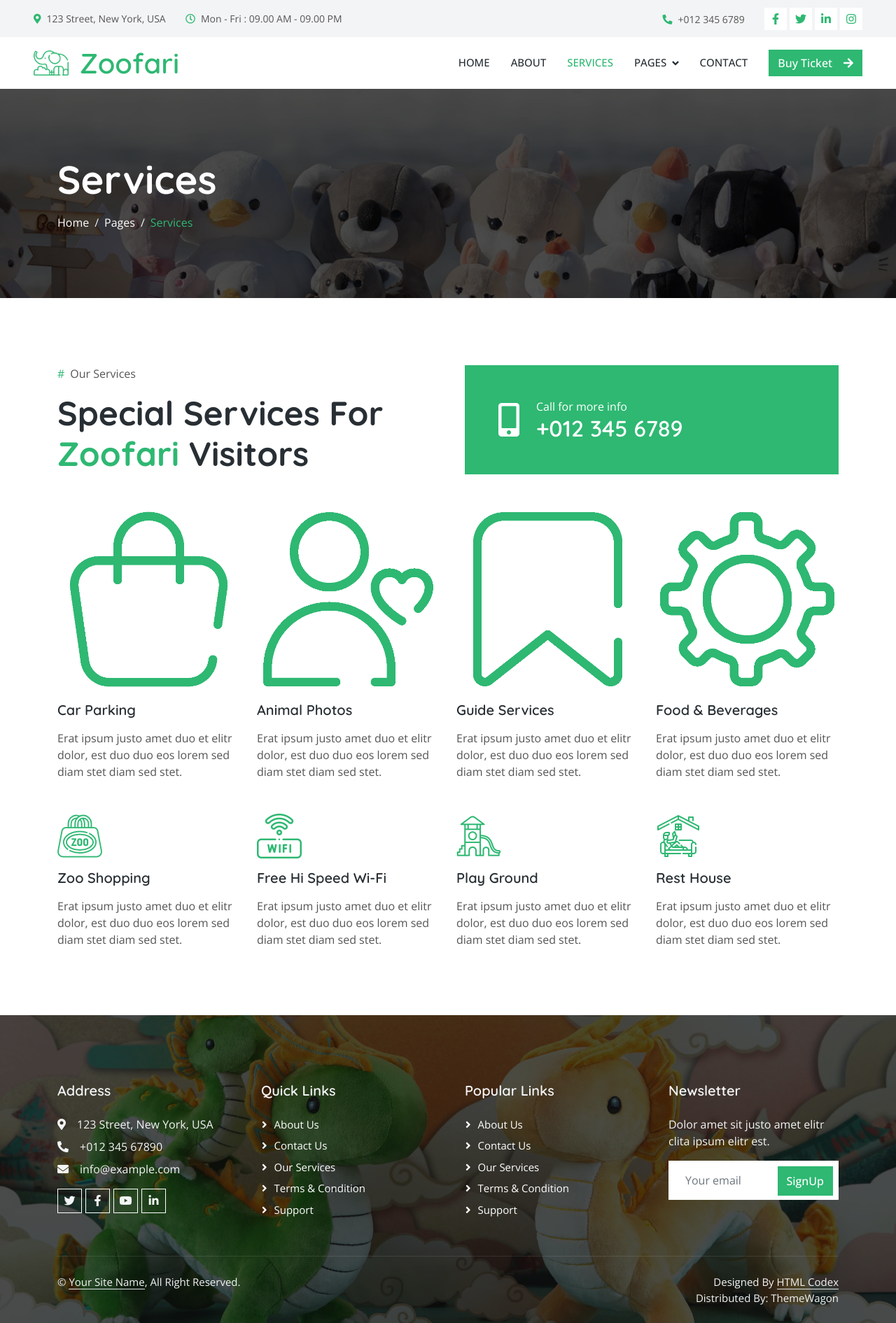
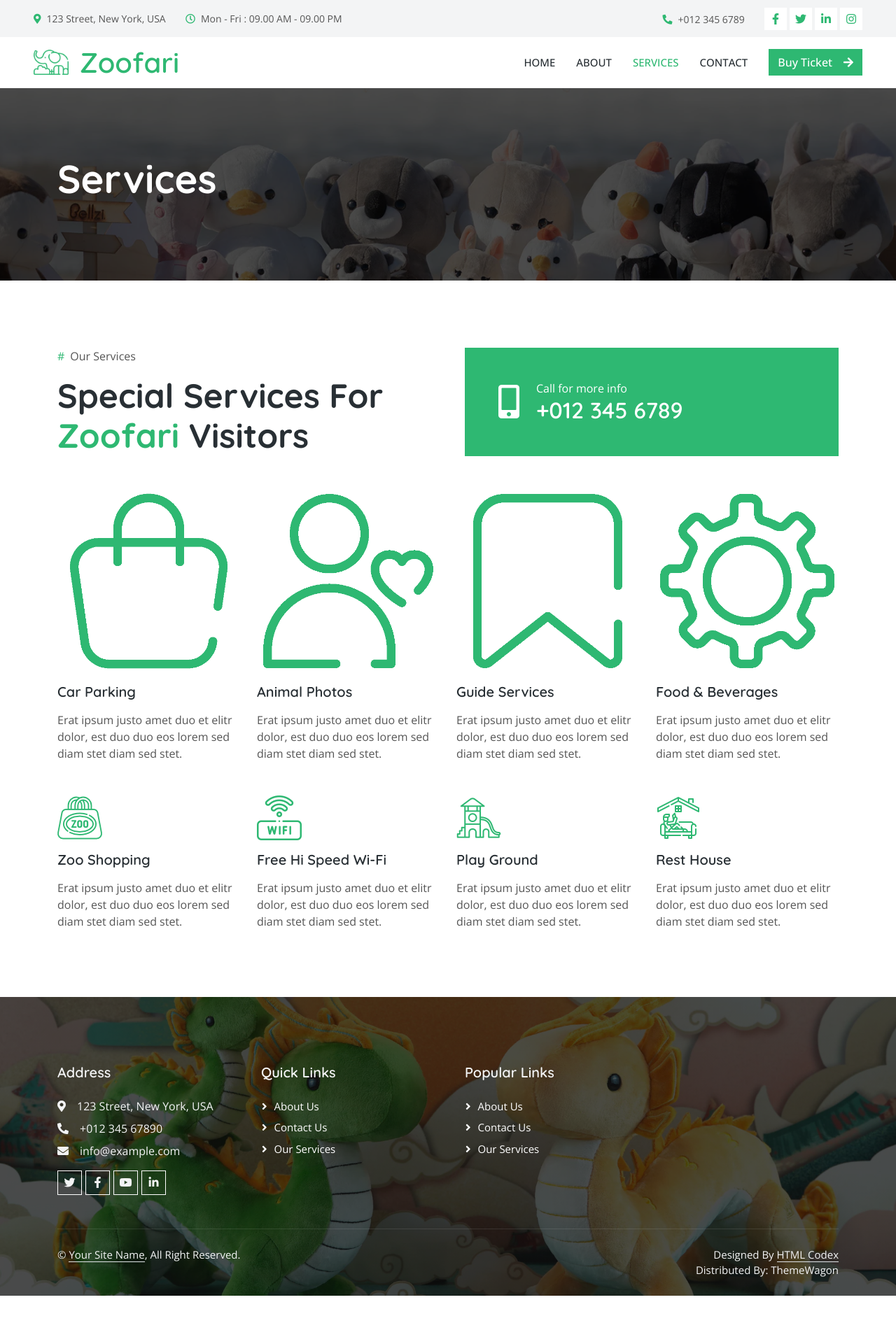
Before and after one commit to DimaGorp/Online-Magazine-CI-CD, a Django app: page /service/ in a window 1280 px wide. Shown: the whole page at 70% size. After the commit the page ends 1852 px from the top, so only its background shows below. Run offline with Django 3.2, Linux system fonts and the light colour scheme; some libraries are stand-ins or nearby versions.

Commit message:
completed basic templates setup

```diff
--- a/src/online_shop/mvc/templates/service/service.html
+++ b/src/online_shop/mvc/templates/service/service.html
@@ -8,7 +9,7 @@
     <meta content="" name="description" />
 
     <!-- Favicon -->
-    <link href="img/favicon.ico" rel="icon" />
+    <link href="{% static 'img/favicon.ico'%}" rel="icon" />
 
     <!-- Google Web Fonts -->
     <link rel="preconnect" href="https://fonts.googleapis.com" />
@@ -29,15 +30,15 @@
     />
 
     <!-- Libraries Stylesheet -->
-    <link href="lib/animate/animate.min.css" rel="stylesheet" />
-    <link href="lib/lightbox/css/lightbox.min.css" rel="stylesheet" />
-    <link href="lib/owlcarousel/assets/owl.carousel.min.css" rel="stylesheet" />
+    <link href="{% static 'lib/animate/animate.min.css'%}" rel="stylesheet" />
+    <link href="{% static 'lib/lightbox/css/lightbox.min.css'%}" rel="stylesheet" />
+    <link href="{% static 'lib/owlcarousel/assets/owl.carousel.min.css'%}" rel="stylesheet" />
 
     <!-- Customized Bootstrap Stylesheet -->
-    <link href="css/bootstrap.min.css" rel="stylesheet" />
+    <link href="{% static 'css/bootstrap.min.css'%}" rel="stylesheet" />
 
     <!-- Template Stylesheet -->
-    <link href="css/style.css" rel="stylesheet" />
+    <link href="{% static 'css/style.css'%}" rel="stylesheet" />
   </head>
 
   <body>
@@ -112,25 +113,10 @@
       </button>
       <div class="collapse navbar-collapse py-4 py-lg-0" id="navbarCollapse">
         <div class="navbar-nav ms-auto">
-          <a href="index.html" class="nav-item nav-link">Home</a>
-          <a href="about.html" class="nav-item nav-link">About</a>
-          <a href="service.html" class="nav-item nav-link active">Services</a>
-          <div class="nav-item dropdown">
-            <a
-              href="#"
-              class="nav-link dropdown-toggle"
-              data-bs-toggle="dropdown"
-              >Pages</a
-            >
-            <div class="dropdown-menu rounded-0 rounded-bottom m-0">
-              <a href="animal.html" class="dropdown-item">Our Animals</a>
-              <a href="membership.html" class="dropdown-item">Membership</a>
-              <a href="visiting.html" class="dropdown-item">Visiting Hours</a>
-              <a href="testimonial.html" class="dropdown-item">Testimonial</a>
-              <a href="404.html" class="dropdown-item">404 Page</a>
-            </div>
-          </div>
-          <a href="contact.html" class="nav-item nav-link">Contact</a>
+          <a href="{% url 'index'%}" class="nav-item nav-link">Home</a>
+          <a href="{% url 'about'%}" class="nav-item nav-link">About</a>
+          <a href="{% url 'service'%}" class="nav-item nav-link active">Services</a>
+          <a href="{% url 'contact'%}" class="nav-item nav-link">Contact</a>
         </div>
         <a href="" class="btn btn-primary"
           >Buy Ticket<i class="fa fa-arrow-right ms-3"></i
@@ -146,19 +132,6 @@
     >
       <div class="container py-5">
         <h1 class="display-4 text-white mb-3 animated slideInDown">Services</h1>
-        <nav aria-label="breadcrumb animated slideInDown">
-          <ol class="breadcrumb mb-0">
-            <li class="breadcrumb-item">
-              <a class="text-white" href="#">Home</a>
-            </li>
-            <li class="breadcrumb-item">
-              <a class="text-white" href="#">Pages</a>
-            </li>
-            <li class="breadcrumb-item text-primary active" aria-current="page">
-              Services
-            </li>
-          </ol>
-        </nav>
       </div>
     </div>
     <!-- Page Header End -->
@@ -318,33 +291,12 @@
             <a class="btn btn-link" href="">About Us</a>
             <a class="btn btn-link" href="">Contact Us</a>
             <a class="btn btn-link" href="">Our Services</a>
-            <a class="btn btn-link" href="">Terms & Condition</a>
-            <a class="btn btn-link" href="">Support</a>
           </div>
           <div class="col-lg-3 col-md-6">
             <h5 class="text-light mb-4">Popular Links</h5>
             <a class="btn btn-link" href="">About Us</a>
             <a class="btn btn-link" href="">Contact Us</a>
             <a class="btn btn-link" href="">Our Services</a>
-            <a class="btn btn-link" href="">Terms & Condition</a>
-            <a class="btn btn-link" href="">Support</a>
-          </div>
-          <div class="col-lg-3 col-md-6">
-            <h5 class="text-light mb-4">Newsletter</h5>
-            <p>Dolor amet sit justo amet elitr clita ipsum elitr est.</p>
-            <div class="position-relative mx-auto" style="max-width: 400px">
-              <input
-                class="form-control border-0 w-100 py-3 ps-4 pe-5"
-                type="text"
-                placeholder="Your email"
-              />
-              <button
-                type="button"
-                class="btn btn-primary py-2 position-absolute top-0 end-0 mt-2 me-2"
-              >
-                SignUp
-              </button>
-            </div>
           </div>
         </div>
       </div>
```
Also changed, not shown: other parts of src/online_shop/mvc/templates/service/service.html (+18 -17 lines), src/online_shop/mvc/templates/about/about.html (+0 -33 lines), src/online_shop/mvc/templates/contact/contact.html (+20 -68 lines).
